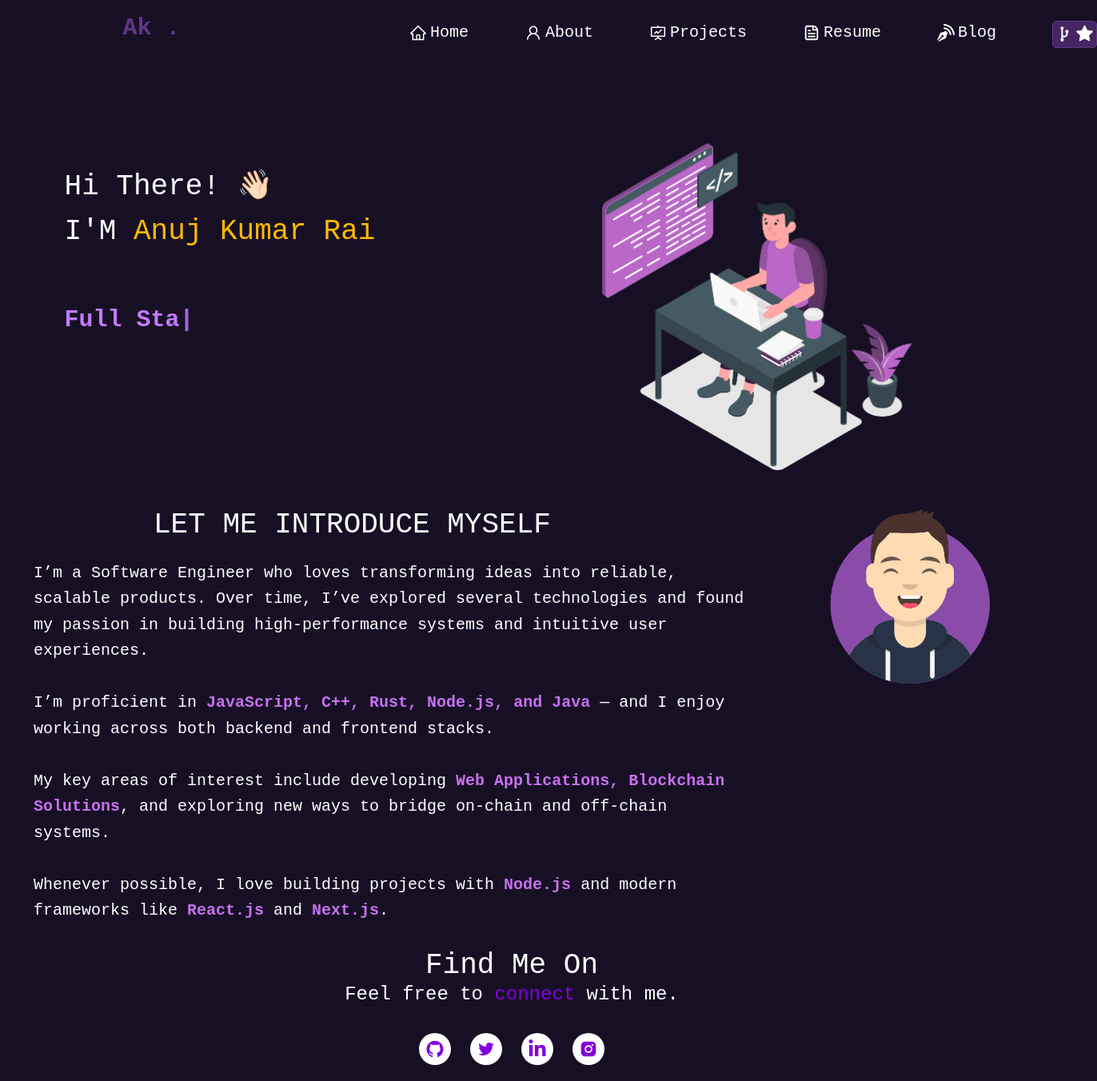
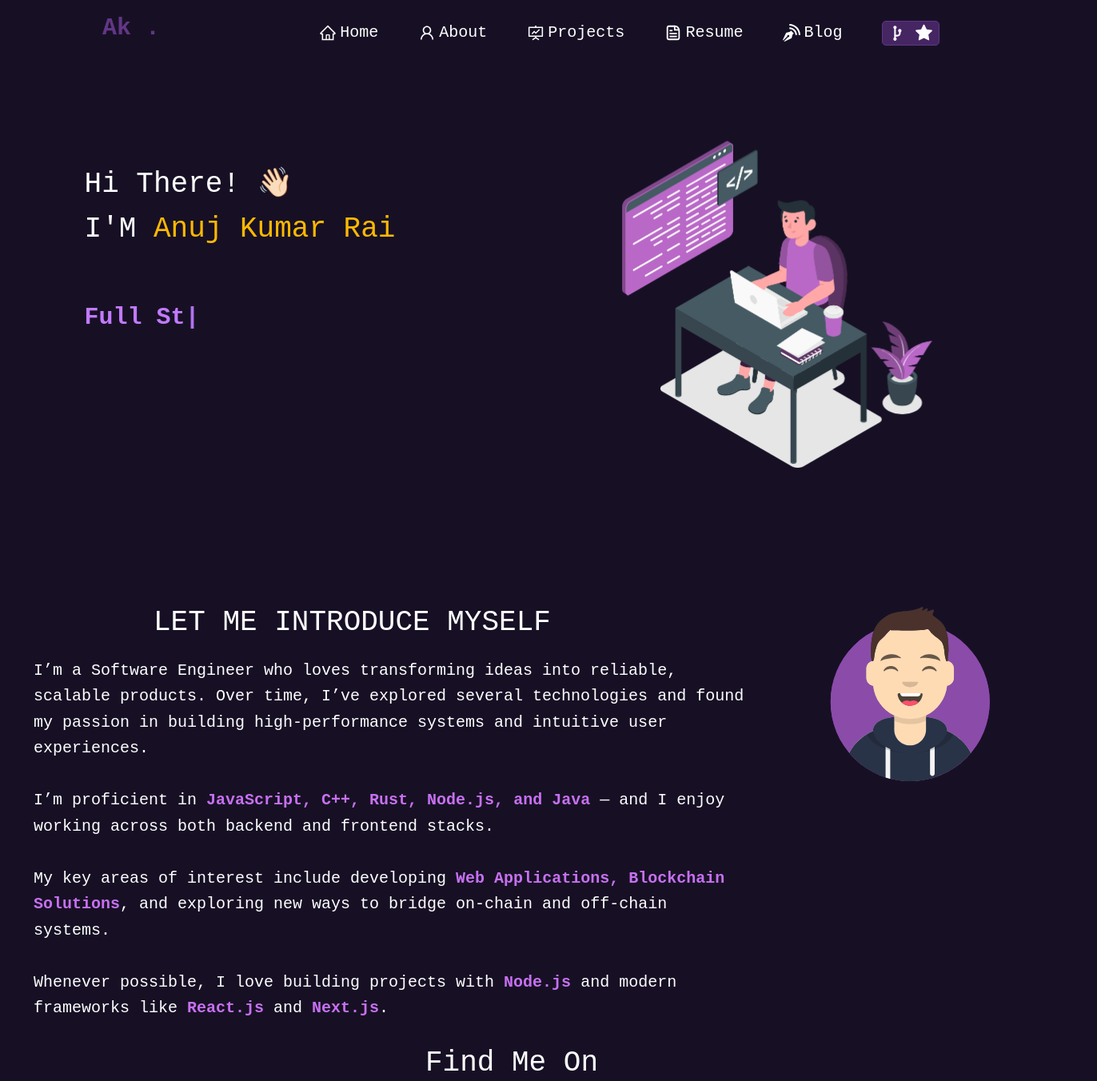
Before and after one commit to Anuj5588/anuj-kumar-rai-portfolio, a Next.js app: page / in a window 1280 px wide. Shown: the top 1352 px of the page at 80% size, 1372 px wide, since content can reach past the window. Built offline with nearby package versions, Linux system fonts and the light colour scheme.

Commit message:
fixed responsiveness of navbar

```diff
--- a/app/component/Footer/page.js
+++ b/app/component/Footer/page.js
@@ -16,7 +16,7 @@ const Contactsection = () => {
       <div className='text-white text-4xl font-monoPT'>
         Find Me On
       </div>
-      <div className='text-white text-2xl max-sm:px-2 max-md:flex-wrap'>Feel free to <span className='text-purple-700'>connect</span> with me.</div>
+      <div className='text-white text-l max-sm:px-2 max-md:flex-wrap'>Feel free to <span className='text-purple-700'>connect</span> with me.</div>
     </div>
 
       <div className="flex gap-6  justify-center max-md:-translate-y-[0px] my-8">
--- a/app/component/Hero/leftSection/bottomSection/page.js
+++ b/app/component/Hero/leftSection/bottomSection/page.js
@@ -4,10 +4,10 @@ const Bottomsection = () => {
   return (
  <>
   {/* INTRO SECTION */}
-  <section className="">
+  <section className=" max-lg: mt-[10%] flex flex-col flex-wrap">
 
     {/* Heading */}
-    <div className=" translate-x-[150px] max-md:translate-x-[0px] max-md:text-center  max-sm:text-2xl font-medium text-4xl text-white mb-6">
+    <div className=" translate-x-[150px]  max-md:translate-x-[0px] max-md:ml-[10%]  max-sm:text-2xl font-medium text-4xl text-white mb-6">
       LET ME INTRODUCE MYSELF
     </div>
 
--- a/app/component/Hero/leftSection/upperSection/page.js
+++ b/app/component/Hero/leftSection/upperSection/page.js
@@ -42,7 +42,7 @@ const Uppersection
   return (
     <>
       {/* HERO SECTION */}
-      <section className=" flex flex-col justify-center max-md:min-w-[200px] max-sm:text-center">
+      <section className=" flex flex-col justify-center max-md:min-w-[200px] max-sm:text-center pl-[50px]">
         <h6 className="text-white text-4xl max-md:text-2xl ">
           Hi There!{" "}
           <span className="wave max-md:text-3xl" role="img" aria-labelledby="wave">
--- a/app/component/Hero/rightSection/bottomSection/page.js
+++ b/app/component/Hero/rightSection/bottomSection/page.js
@@ -6,7 +6,7 @@ import avatar from '@/public/image/avatar.svg'
 
 const BottomRsection = () => {
   return (
-    <div className=''>
+    <div className='max-lg: mt-[10%]'>
         <Image src={avatar} width={200} height={200}/>
     </div>
   )
--- a/app/component/Navbar/page.js
+++ b/app/component/Navbar/page.js
@@ -11,16 +11,16 @@ const Navbar = () => {
   const [open, setOpen] = useState(false);
   return (
     <>
-      <div className="  max-md:bg-[#15171F] relative">
-        <span className="text-[#623686] text-[30px] flex mt-4 max-md:mt-0 gap-4 font-extrabold text-2xl ml-[12%] font-mono ">
+      <div className="   max-md:bg-[#15171F]   relative">
+        <div className="text-[#623686]  text-[30px] flex mt-4 max-md:mt-0 gap-4 font-extrabold text-2xl mx-[10%] font-mono ">
           Ak .
-        </span>
-        <div className="flex  gap-[70px] -mt-[30px] max-md:hidden ml-[40%]">
+        </div>
+        <div className="flex min-w-[60%] gap-[50px] -mt-[30px] max-md:hidden justify-center ml-[30%] ">
           {navItems.map((item, index) => (
             <Link href={item.path} key={index}>
               <span
                 key={index}
-                className="group relative inline-flex items-center gap-1 text-white text-[20px] font-mono cursor-pointer"
+                className="group flex flex-wrap relative items-center gap-1 text-white text-[20px] font-mono cursor-pointer"
               >
                 <span className="text-[22px]">
                   <item.icon />
@@ -39,7 +39,7 @@ const Navbar = () => {
           ))}
 
           <span
-            className={`${styles.hello} flex justify-around items-center w-[8%] `}
+            className={`${styles.hello} flex justify-around items-center flex-wrap  w-[8%] mr-[10%] `}
           >
             <span className="text-[25px] font-mono text-white">
               <CgGitFork />
```
